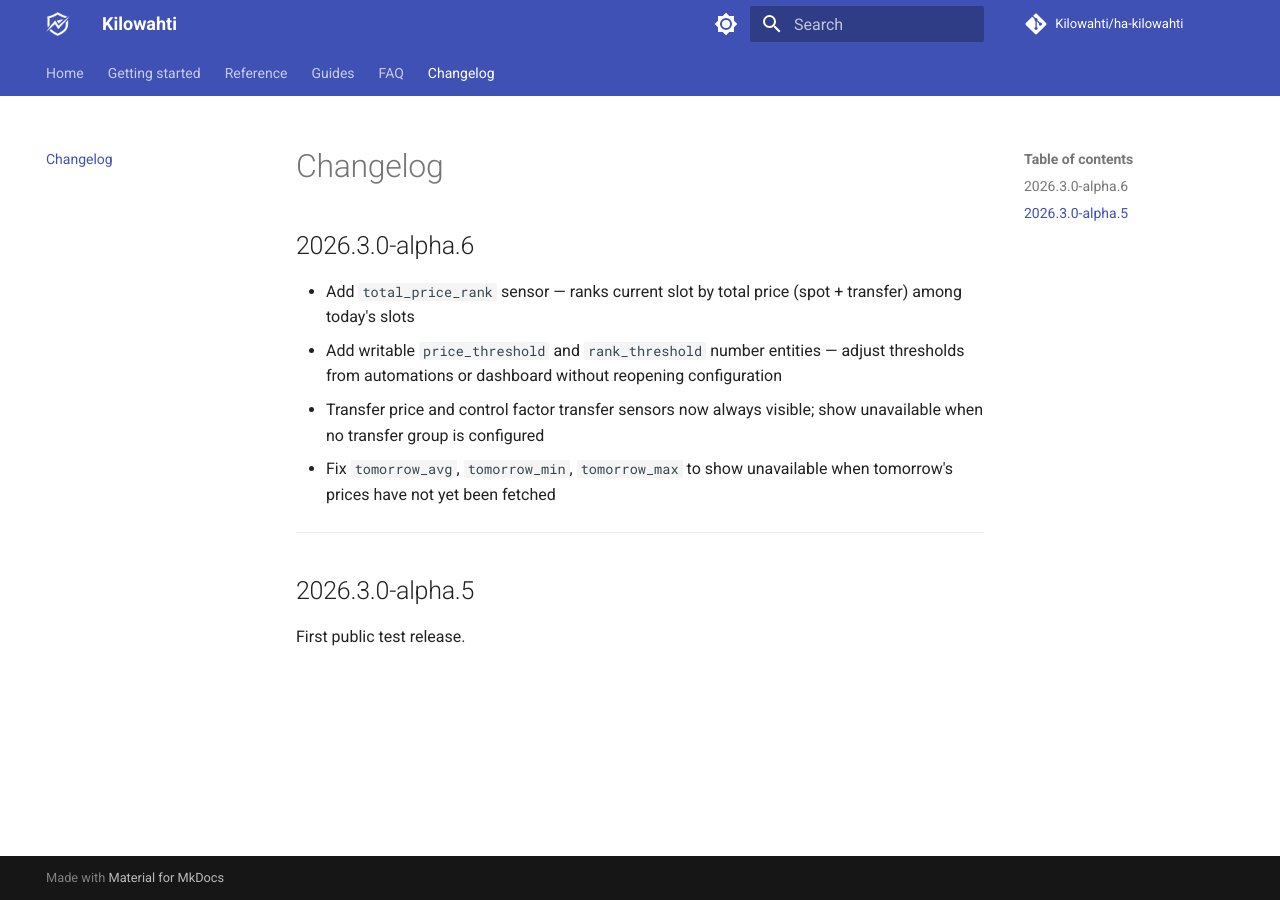
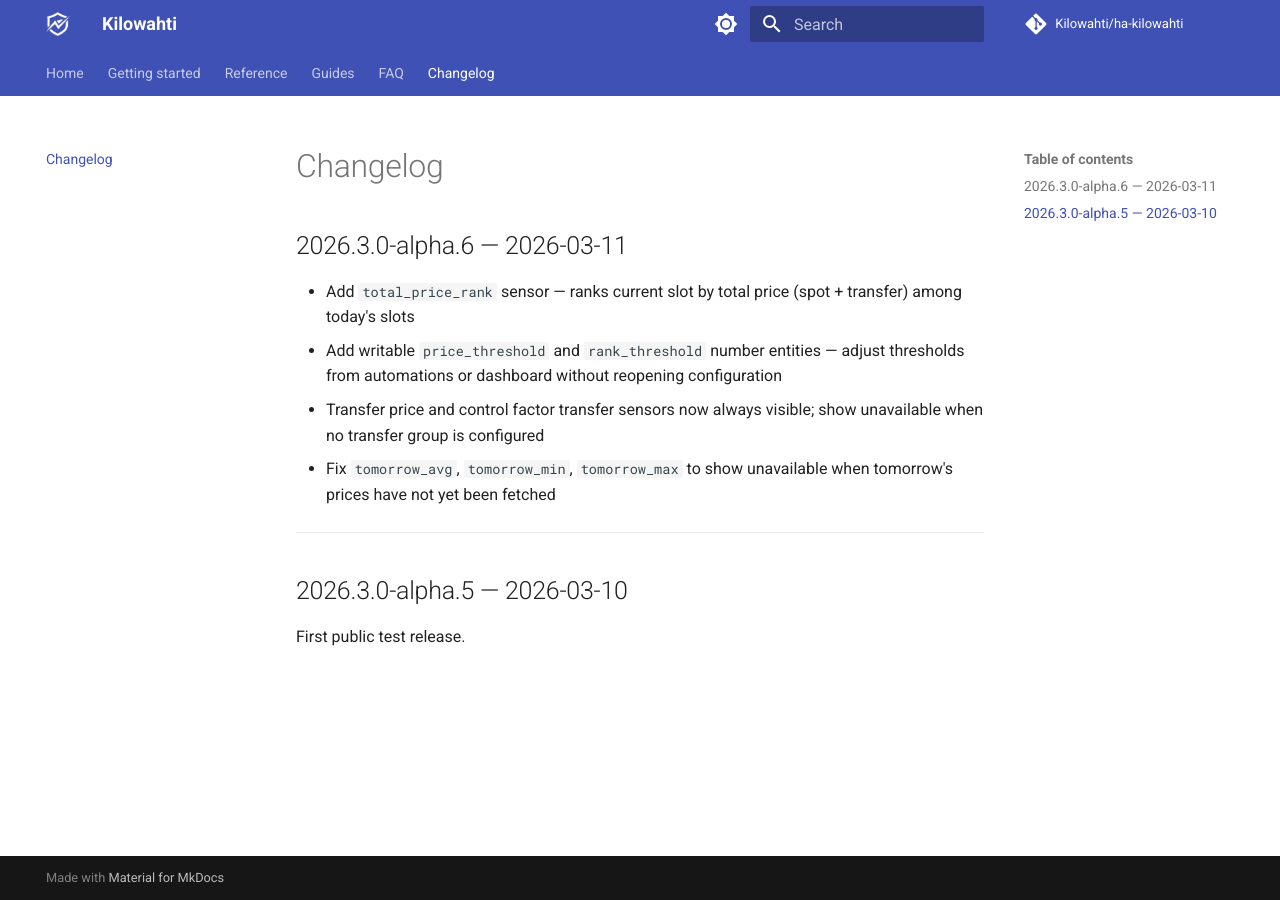
Before and after one commit to Kilowahti/kilowahti-docs, an MkDocs documentation site: the page built from docs/changelog.md, in a window 1280 px wide. Built offline with MkDocs 1.6.1 and Material for MkDocs 9.7.7, drawn with Linux system fonts in a browser that asks for light colours; comment, search, counter and statistics services are not loaded.

Commit message:
Add dates to changelog versions

```diff
--- a/docs/changelog.md
+++ b/docs/changelog.md
@@ -1,6 +1,6 @@
 # Changelog
 
-## 2026.3.0-alpha.6
+## 2026.3.0-alpha.6 — 2026-03-11
 
 - Add `total_price_rank` sensor — ranks current slot by total price (spot + transfer) among today's slots
 - Add writable `price_threshold` and `rank_threshold` number entities — adjust thresholds from automations or dashboard without reopening configuration
@@ -9,6 +9,6 @@
 
 ---
 
-## 2026.3.0-alpha.5
+## 2026.3.0-alpha.5 — 2026-03-10
 
 First public test release.
```
